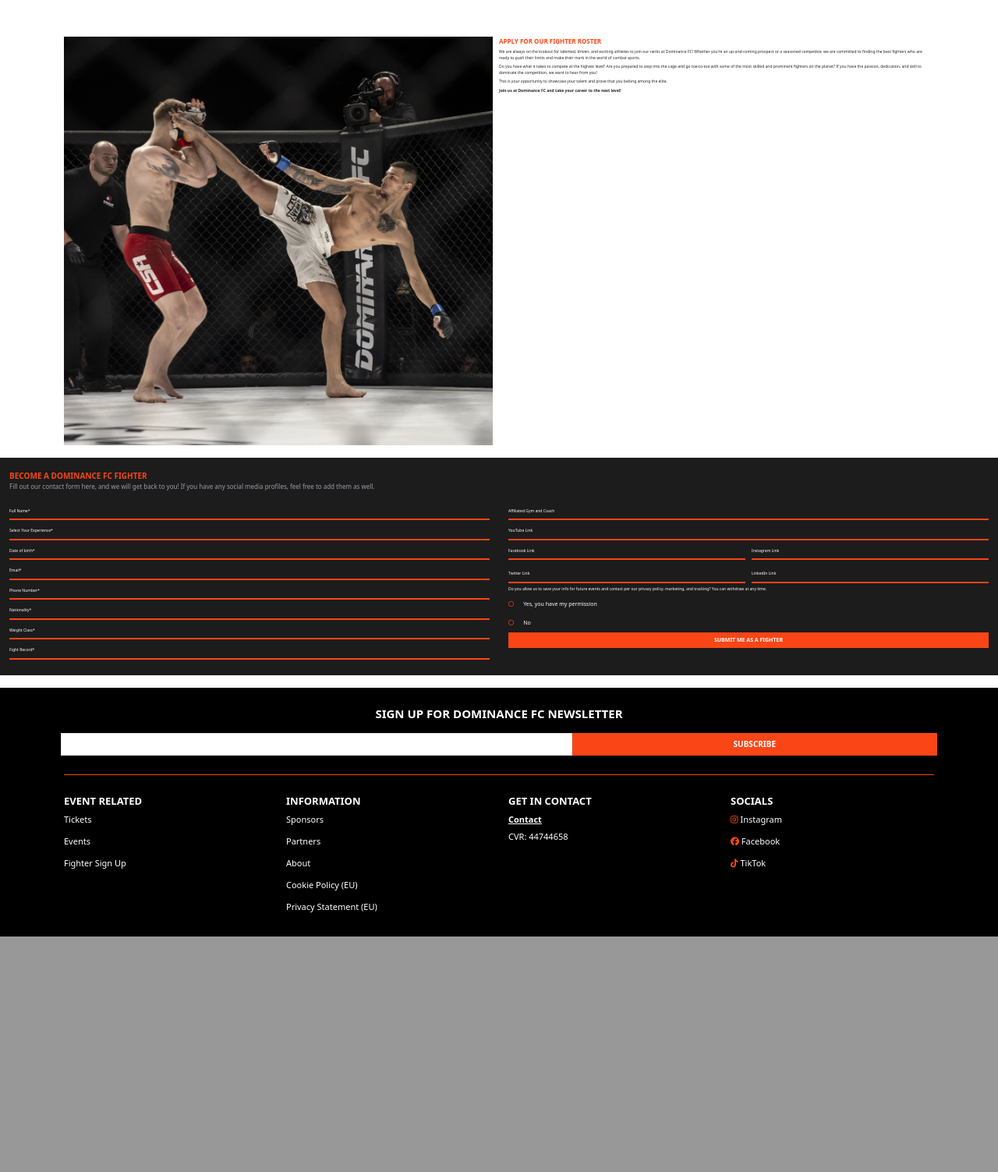
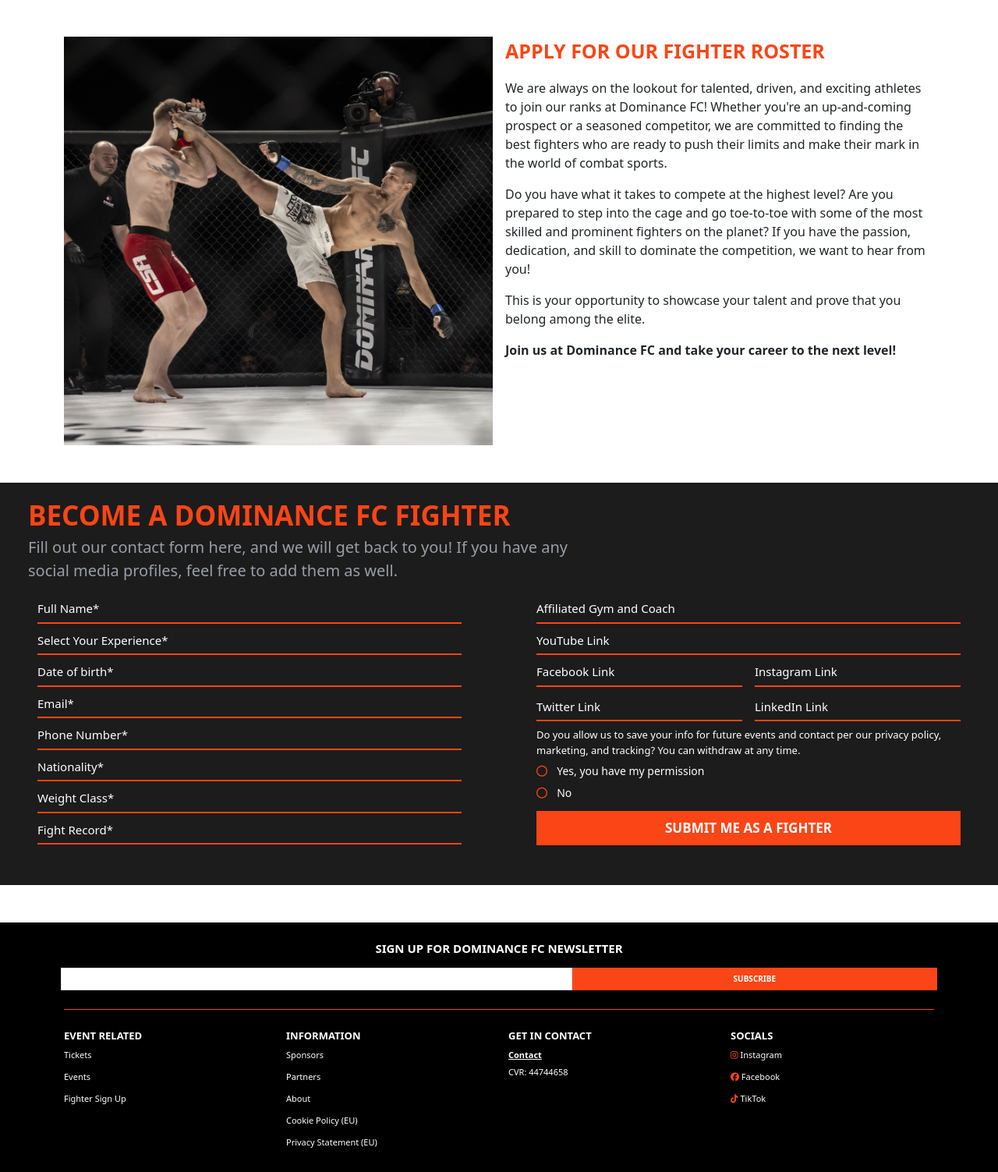
Before and after one commit to learasmussen/DominanceFC2, a PHP site: page /fighter-sign-up.php in a window 1280 px wide. Shown: the part 1098-2601 px from the top of the page at 78% size. Before the commit the page ends 2299 px from the top, so only its background shows below. Run offline with PHP 8.4, Linux system fonts and the light colour scheme; style sheets or scripts are compiled from the project's sources; some libraries are stand-ins or nearby versions.

Commit message:
færdiggjort signup side

```diff
--- a/css/styles.scss
+++ b/css/styles.scss
@@ -34,10 +34,13 @@ $theme-colors: map-merge($theme-colors, $custom-colors);
 	font-family: "Yu Gothic UI", serif;
 }
 
+/* Navbar */
 .navbar-fontsize-mobil{
 	font-size: 10px;
 }
 
+
+/* Event card */
 #upcoming-events-header{
 	font-size: 17px;
 }
@@ -55,6 +58,8 @@ $theme-colors: map-merge($theme-colors, $custom-colors);
 	white-space: nowrap;
 }
 
+
+/* Watch live card */
 #watch-live-header{
 	font-size: 25px;
 }
@@ -75,6 +80,8 @@ $theme-colors: map-merge($theme-colors, $custom-colors);
 	font-size: 10px;
 }
 
+
+/* Apply for our roster - front page */
 #apply-for-our-roster-header{
 	font-size: 7px;
 }
@@ -87,6 +94,8 @@ $theme-colors: map-merge($theme-colors, $custom-colors);
 	font-size: 7px;
 }
 
+
+/* Merch info box - front page mobil */
 #merch-header{
 	font-size: 15px;
 }
@@ -99,6 +108,8 @@ $theme-colors: map-merge($theme-colors, $custom-colors);
 	font-size: 10px;
 }
 
+
+/* Footer */
 #sign-up-for-newsletter-header{
 	font-size: 10px;
 }
@@ -115,6 +126,8 @@ $theme-colors: map-merge($theme-colors, $custom-colors);
 	font-size: 5px;
 }
 
+
+/* What is dominance fc */
 #what-is-dominance-fc-header{
 	font-size: 10px;
 }
@@ -132,10 +145,14 @@ $theme-colors: map-merge($theme-colors, $custom-colors);
 	font-size: 30px;
 }
 
+
+/* Event cards with information and pictures */
 .event-cards-information-text{
 	font-size: 6px;
 }
 
+
+/* Apply for our fighter roster - fighter sign up */
 #apply-for-our-fighter-roster-header{
 	font-size: 8px;
 }
@@ -144,6 +161,8 @@ $theme-colors: map-merge($theme-colors, $custom-colors);
 	font-size: 5px;
 }
 
+
+/* Become a dominance fc fighter */
 ::placeholder {
 	color: white !important;
 	opacity: 1;
@@ -176,6 +195,7 @@ $theme-colors: map-merge($theme-colors, $custom-colors);
 #submit-me-as-a-fighter-button{
 	font-size: 7px;
 }
+
 
 @media only screen and (min-width: 375px){
 
@@ -232,6 +252,21 @@ $theme-colors: map-merge($theme-colors, $custom-colors);
 	#view-our-merch-text{
 		font-size: 10px;
 	}
+
+	/* Apply for our fighter roster - fighter sign up */
+	#apply-for-our-fighter-roster-header{
+		font-size: 10px;
+	}
+
+	.apply-for-our-fighter-roster-text{
+		font-size: 6px;
+	}
+
+
+	#do-you-allow{
+		font-size: 5.5px;
+	}
+
 
 }
 
@@ -294,6 +329,20 @@ $theme-colors: map-merge($theme-colors, $custom-colors);
 	.event-cards-information-text{
 		font-size: 8px;
 	}
+
+	#do-you-allow{
+		font-size: 6px;
+	}
+
+	/* Apply for our fighter roster - fighter sign up */
+	#apply-for-our-fighter-roster-header{
+		font-size: 10px;
+	}
+
+	.apply-for-our-fighter-roster-text{
+		font-size: 7px;
+	}
+
 
 }
 
@@ -389,6 +438,47 @@ $theme-colors: map-merge($theme-colors, $custom-colors);
 	.event-cards-information-text{
 		font-size: 12px;
 	}
+
+	.top-image-text{
+		font-size: 35px;
+	}
+
+	/* Apply for our fighter roster - fighter sign up */
+	#apply-for-our-fighter-roster-header{
+		font-size: 20px;
+	}
+
+	.apply-for-our-fighter-roster-text{
+		font-size: 12.5px;
+	}
+
+	#become-a-dominance-fc-fighter-header{
+		font-size: 25px;
+	}
+
+	#become-a-dominance-fc-fighter-text{
+		font-size: 15px;
+	}
+
+	.fighter-sign-up-input-fields{
+		font-size: 10px;
+	}
+
+	#do-you-allow{
+		font-size: 11px;
+	}
+
+	.yes-no-permission{
+		font-size: 12px;
+	}
+
+	.fa-circle{
+		font-size: 12px;
+	}
+
+	#submit-me-as-a-fighter-button{
+		font-size: 12px;
+	}
 }
 
 @media only screen and (min-width: 1024px){
@@ -449,6 +539,47 @@ $theme-colors: map-merge($theme-colors, $custom-colors);
 	}
 
 	.event-cards-information-text{
+		font-size: 16px;
+	}
+
+	.top-image-text{
+		font-size: 45px;
+	}
+
+	#become-a-dominance-fc-fighter-header{
+		font-size: 35px;
+	}
+
+	#become-a-dominance-fc-fighter-text{
+		font-size: 20px;
+	}
+
+	.fighter-sign-up-input-fields{
+		font-size: 15px;
+	}
+
+	#do-you-allow{
+		font-size: 13px;
+	}
+
+	.yes-no-permission{
+		font-size: 14px;
+	}
+
+	.fa-circle{
+		font-size: 14px;
+	}
+
+	#submit-me-as-a-fighter-button{
+		font-size: 17px;
+	}
+
+	/* Apply for our fighter roster - fighter sign up */
+	#apply-for-our-fighter-roster-header{
+		font-size: 25px;
+	}
+
+	.apply-for-our-fighter-roster-text{
 		font-size: 16px;
 	}
 }
@@ -545,6 +676,48 @@ $theme-colors: map-merge($theme-colors, $custom-colors);
 	.event-cards-information-text{
 		font-size: 23px;
 	}
+
+	.top-image-text{
+		font-size: 65px;
+	}
+
+	/* Apply for our fighter roster - fighter sign up */
+	#apply-for-our-fighter-roster-header{
+		font-size: 35px;
+	}
+
+	.apply-for-our-fighter-roster-text{
+		font-size: 22.5px;
+	}
+
+
+	#become-a-dominance-fc-fighter-header{
+		font-size: 40px;
+	}
+
+	#become-a-dominance-fc-fighter-text{
+		font-size: 25px;
+	}
+
+	.fighter-sign-up-input-fields{
+		font-size: 20px;
+	}
+
+	#do-you-allow{
+		font-size: 18px;
+	}
+
+	.yes-no-permission{
+		font-size: 19px;
+	}
+
+	.fa-circle{
+		font-size: 19px;
+	}
+
+	#submit-me-as-a-fighter-button{
+		font-size: 22px;
+	}
 }
 
 @media only screen and (min-width: 2560px){
--- a/fighter-sign-up.php
+++ b/fighter-sign-up.php
@@ -29,7 +29,7 @@ require "settings/init.php";
     <div class="row">
         <div class="col-12 p-0 position-relative">
             <!-- Text positioned on top-left -->
-            <div class="position-absolute top-0 start-0 text-orange fw-bold p-3">
+            <div class="top-image-text position-absolute top-0 start-0 text-orange fw-bold p-3 p-md-4 p-lg-5">
                 FIGHTER SIGN UP
             </div>
             <!-- Background Image -->
@@ -39,18 +39,18 @@ require "settings/init.php";
 </div>
 
 <!-- Apply for our fighter roster-->
-<div class="container px-1 my-3 mt-lg-5">
+<div class="container px-1 my-3 my-lg-5 my-md-4">
     <div class="row mx-2">
 
         <div class="col-6 ps-0 pe-2">
             <img src="images/fighter-sign-up-apply-image.jpeg" alt="fighter-sign-up-apply-image" class="col-12">
         </div>
 
-        <div class="col-6 ps-0 pe-2">
-            <div class="fw-bold text-orange mb-1" id="apply-for-our-fighter-roster-header">APPLY FOR OUR FIGHTER ROSTER</div>
-            <p class="apply-for-our-fighter-roster-text mb-1">We are always on the lookout for talented, driven, and exciting athletes to join our ranks at Dominance FC! Whether you're an up-and-coming prospect or a seasoned competitor, we are committed to finding the best fighters who are ready to push their limits and make their mark in the world of combat sports.</p>
-            <p class="apply-for-our-fighter-roster-text mb-1">Do you have what it takes to compete at the highest level? Are you prepared to step into the cage and go toe-to-toe with some of the most skilled and prominent fighters on the planet? If you have the passion, dedication, and skill to dominate the competition, we want to hear from you! </p>
-            <p class="apply-for-our-fighter-roster-text mb-1">This is your opportunity to showcase your talent and prove that you belong among the elite. </p>
+        <div class="col-6 ps-0 pe-2 ps-md-2">
+            <div class="fw-bold text-orange mb-1 mb-lg-3" id="apply-for-our-fighter-roster-header">APPLY FOR OUR FIGHTER ROSTER</div>
+            <p class="apply-for-our-fighter-roster-text mb-1 mb-lg-3">We are always on the lookout for talented, driven, and exciting athletes to join our ranks at Dominance FC! Whether you're an up-and-coming prospect or a seasoned competitor, we are committed to finding the best fighters who are ready to push their limits and make their mark in the world of combat sports.</p>
+            <p class="apply-for-our-fighter-roster-text mb-1 mb-lg-3">Do you have what it takes to compete at the highest level? Are you prepared to step into the cage and go toe-to-toe with some of the most skilled and prominent fighters on the planet? If you have the passion, dedication, and skill to dominate the competition, we want to hear from you! </p>
+            <p class="apply-for-our-fighter-roster-text mb-1 mb-lg-3">This is your opportunity to showcase your talent and prove that you belong among the elite. </p>
             <p class="apply-for-our-fighter-roster-text mb-0 fw-bold">Join us at Dominance FC and take your career to the next level!</p>
         </div>
 
@@ -58,14 +58,14 @@ require "settings/init.php";
 </div>
 
 <!-- Become a dominance FC fighter-->
-<div class="container-fluid bg-dark-gray mb-3">
-    <div class="text-uppercase text-orange fw-bold pt-3" id="become-a-dominance-fc-fighter-header">Become a Dominance FC Fighter</div>
-    <p class="text-light-gray" id="become-a-dominance-fc-fighter-text">Fill out our contact form here, and we will get back to you! If you have any social media profiles, feel free to add them as well.</p>
+<div class="container-fluid bg-dark-gray mb-3 mb-lg-5">
+    <div class="text-uppercase text-orange fw-bold pt-3 ps-lg-4" id="become-a-dominance-fc-fighter-header">Become a Dominance FC Fighter</div>
+    <p class="text-light-gray col-md-7 ps-lg-4" id="become-a-dominance-fc-fighter-text">Fill out our contact form here, and we will get back to you! If you have any social media profiles, feel free to add them as well.</p>
 
     <form>
         <div class="row">
             <!-- Left Column -->
-            <div class="col-6 pb-3">
+            <div class="col-6 pb-3 px-lg-5 pb-lg-5">
                 <input type="text" class="fighter-sign-up-input-fields ps-0 form-control mb-1 bg-dark-gray text-white border-2 border-bottom border-start-0 border-end-0 border-top-0 border-orange rounded-0" id="full-name" placeholder="Full Name*" required>
                 <input type="text" class="fighter-sign-up-input-fields ps-0 form-control mb-1 bg-dark-gray text-white border-2 border-bottom border-start-0 border-end-0 border-top-0 border-orange rounded-0" id="experience" placeholder="Select Your Experience*">
                 <input type="text" class="fighter-sign-up-input-fields ps-0 form-control mb-1 bg-dark-gray text-white border-2 border-bottom border-start-0 border-end-0 border-top-0 border-orange rounded-0" id="dob" placeholder="Date of birth*" required>
@@ -77,41 +77,41 @@ require "settings/init.php";
             </div>
 
             <!-- Right Column -->
-            <div class="col-6 pb-3">
+            <div class="col-6 pb-3 px-lg-5 pb-lg-5">
                 <input type="text" class="fighter-sign-up-input-fields ps-0 form-control mb-1 bg-dark-gray text-white border-2 border-bottom border-start-0 border-end-0 border-top-0 border-orange rounded-0" id="gym-coach" placeholder="Affiliated Gym and Coach">
                 <input type="url" class="fighter-sign-up-input-fields ps-0 form-control mb-1 bg-dark-gray text-white border-2 border-bottom border-start-0 border-end-0 border-top-0 border-orange rounded-0" id="youtube-link" placeholder="YouTube Link">
                 <div class="row">
-                    <div class="col-6 pe-1">
+                    <div class="col-6 pe-1 pe-lg-2">
                         <input type="url" class="fighter-sign-up-input-fields ps-0 form-control mb-2 bg-dark-gray text-white border-2 border-bottom border-start-0 border-end-0 border-top-0 border-orange rounded-0" id="facebook-link" placeholder="Facebook Link">
                     </div>
-                    <div class="col-6 ps-1">
+                    <div class="col-6 ps-1 ps-lg-2">
                         <input type="url" class="fighter-sign-up-input-fields ps-0 form-control mb-2 bg-dark-gray text-white border-2 border-bottom border-start-0 border-end-0 border-top-0 border-orange rounded-0" id="instagram-link" placeholder="Instagram Link">
                     </div>
-                    <div class="col-6 pe-1">
+                    <div class="col-6 pe-1 pe-lg-2">
                         <input type="url" class="mb-1 fighter-sign-up-input-fields ps-0 form-control bg-dark-gray text-white border-2 border-bottom border-start-0 border-end-0 border-top-0 border-orange rounded-0" id="twitter-link" placeholder="Twitter Link">
                     </div>
-                    <div class="col-6 ps-1">
+                    <div class="col-6 ps-1 ps-lg-2">
                         <input type="url" class="mb-1 fighter-sign-up-input-fields ps-0 form-control bg-dark-gray text-white border-2 border-bottom border-start-0 border-end-0 border-top-0 border-orange rounded-0" id="linkedin-link" placeholder="LinkedIn Link">
                     </div>
                 </div>
 
 
-                <p class="my-0 text-white" id="do-you-allow">Do you allow us to save your info for future events and contact per our privacy policy, marketing, and tracking? You can withdraw at any time.</p>
+                <p class="my-0 text-white my-lg-1" id="do-you-allow">Do you allow us to save your info for future events and contact per our privacy policy, marketing, and tracking? You can withdraw at any time.</p>
 
                 <!-- Radio Buttons -->
                 <div class="form-check m-0 d-flex flex-column  py-0 px-0">
-                    <p class="mb-0">
+                    <p class="mb-0 mb-lg-1">
                     <i class="fa-regular fa-circle text-orange"></i>
                     <label class="form-check-label text-white yes-no-permission ps-2" for="yes-permission"> Yes, you have my permission</label>
                     </p>
-                    <p class="mb-0">
+                    <p class="mb-0 mb-lg-1">
                         <i class="fa-regular fa-circle text-orange"></i>
                     <label class="form-check-label text-white yes-no-permission ps-2" for="no-permission"> No</label>
                     </p>
                     </div>
 
                 <!-- Submit Button -->
-                <button type="submit" class="btn btn-orange rounded-0 text-uppercase text-white fw-bold w-100 px-2 py-1" id="submit-me-as-a-fighter-button">Submit Me as a Fighter</button>
+                <button type="submit" class="btn btn-orange rounded-0 text-uppercase text-white fw-bold w-100 px-2 py-1 mt-md-2 py-md-2" id="submit-me-as-a-fighter-button">Submit Me as a Fighter</button>
             </div>
         </div>
 
```
Also changed, not shown: images/live-tv-top-image.jpg (added).
